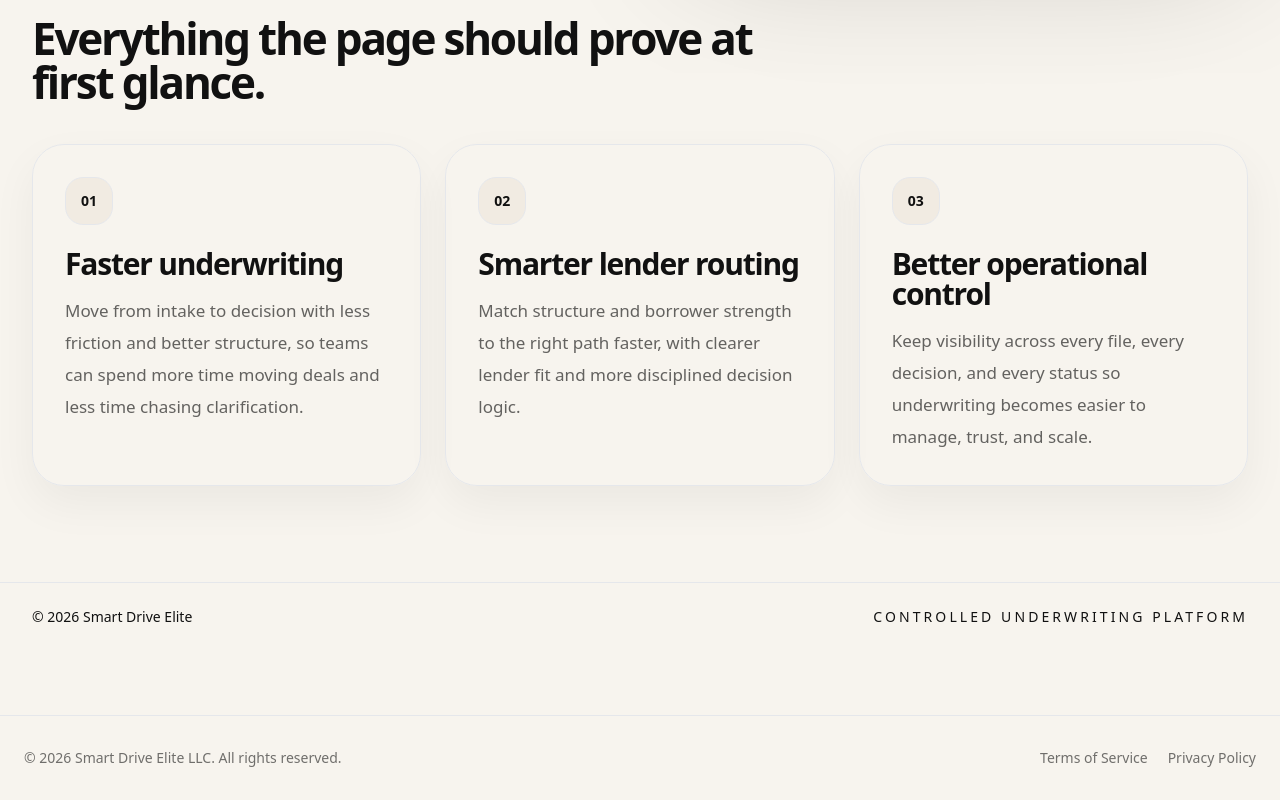
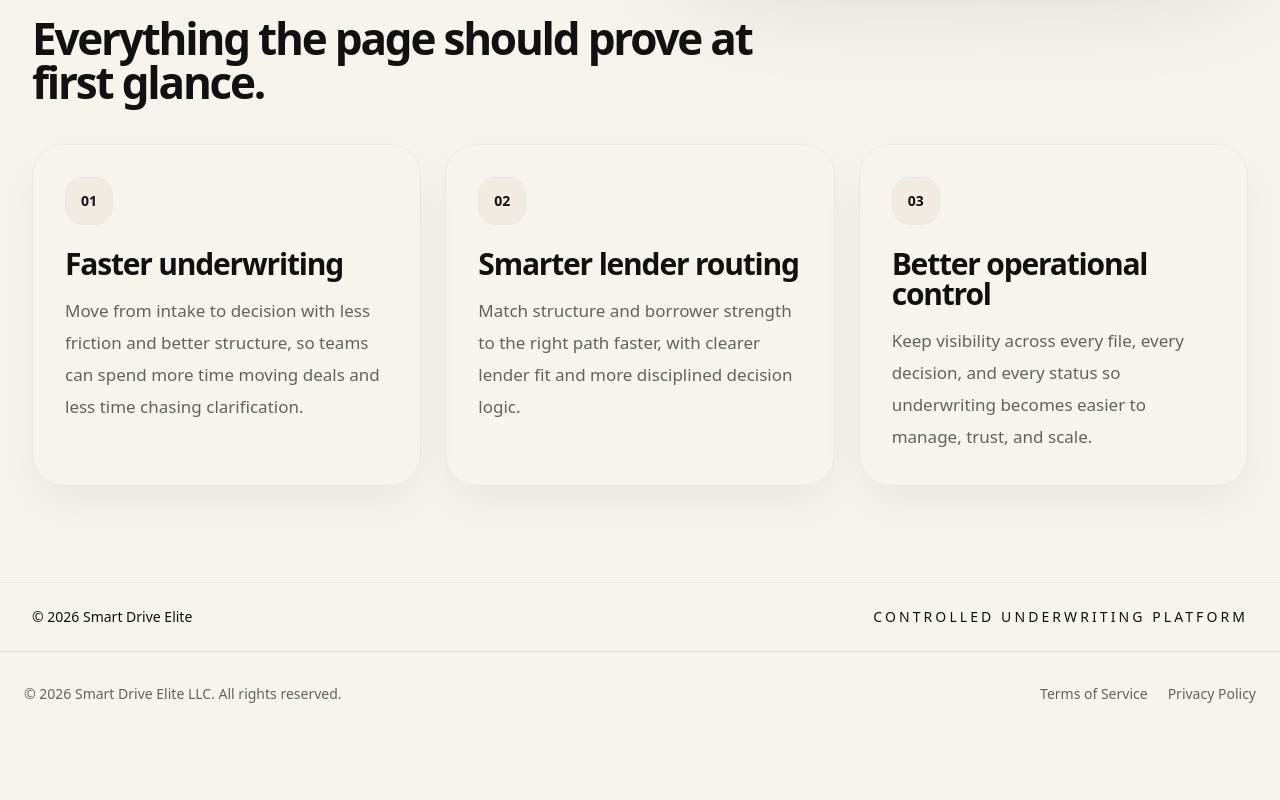
Before and after one commit to dliber13/smart-drive, a Next.js app: page / in a window 1280 px wide. Shown: the part 1206-2006 px from the top of the page. After the commit the page ends 1942 px from the top, so only its background shows below. Built offline with nearby package versions, Linux system fonts and the light colour scheme.

Commit message:
Update site-footer.tsx

```diff
--- a/components/site-footer.tsx
+++ b/components/site-footer.tsx
@@ -2,11 +2,9 @@ import Link from "next/link";
 
 export default function SiteFooter() {
   return (
-    <footer className="mt-16 border-t border-black/8 bg-[#f7f4ee]">
-      <div className="mx-auto flex max-w-7xl flex-col gap-4 px-6 py-8 text-sm text-black/55 md:flex-row md:items-center md:justify-between">
-        <div>
-          © 2026 Smart Drive Elite LLC. All rights reserved.
-        </div>
+    <footer className="border-t border-black/10 bg-[#f7f4ee]">
+      <div className="mx-auto flex max-w-7xl flex-col gap-4 px-6 py-8 text-sm text-black/60 md:flex-row md:items-center md:justify-between">
+        <div>© 2026 Smart Drive Elite LLC. All rights reserved.</div>
 
         <div className="flex items-center gap-5">
           <Link href="/terms" className="transition hover:text-black">
```
